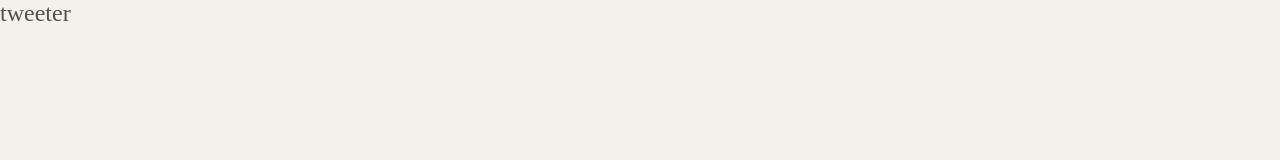
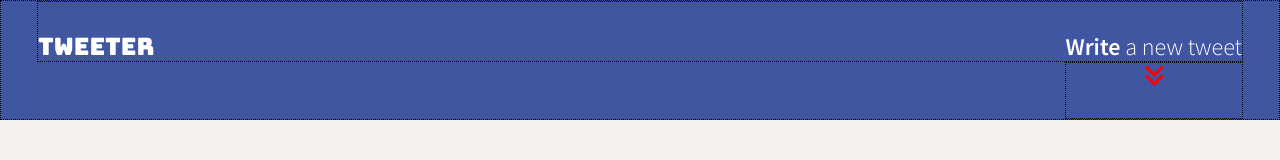
Before and after one commit to JoshuaHaughton/tweeter, a website: page public/index.html in a window 1280 px wide. Drawn offline with nearby package versions, Linux system fonts and the light colour scheme.

Commit message:
Added custom fonts, and created the nav header

```diff
--- a/public/index.html
+++ b/public/index.html
@@ -7,8 +7,18 @@
     <!-- External CSS -->
     <link rel="stylesheet" href="https://cdnjs.cloudflare.com/ajax/libs/normalize/8.0.1/normalize.min.css" type="text/css" />
 
+    <!-- Bungee 400 Regular, Source Sans Pro 300, 600 Regular and Italic-->
+    <link rel="preconnect" href="https://fonts.googleapis.com">
+    <link rel="preconnect" href="https://fonts.gstatic.com" crossorigin>
+    <link href="https://fonts.googleapis.com/css2?family=Bungee&family=Source+Sans+Pro:ital,wght@0,300;0,600;1,300;1,600&display=swap"
+    rel="stylesheet">
+
+    <!-- Font Awesome Library -->
+    <link rel="stylesheet" href="https://cdnjs.cloudflare.com/ajax/libs/font-awesome/6.0.0-beta2/css/all.min.css" integrity="sha512-YWzhKL2whUzgiheMoBFwW8CKV4qpHQAEuvilg9FAn5VJUDwKZZxkJNuGM4XkWuk94WCrrwslk8yWNGmY1EduTA==" crossorigin="anonymous" referrerpolicy="no-referrer" />
+
     <!-- App CSS -->
-    <link rel="stylesheet" href="/styles/layout.css" type="text/css" />
+    <link rel="stylesheet" href="./styles/layout.css" type="text/css" />
+    <link rel="stylesheet" href="./styles/nav.css" type="text/css" />
 
     <!-- External JS -->
     <script src="https://ajax.googleapis.com/ajax/libs/jquery/3.4.1/jquery.min.js"></script>
@@ -20,7 +30,16 @@
   <body>
     <!-- Top nav bar (fixed) -->
     <nav>
-      <span>tweeter</span>
+
+      <div>
+        <span>tweeter</span>
+        <p><b>Write </b> a new tweet</p>
+      </div>
+
+      <div class='div2'>
+        <i class="fa-solid fa-angles-down"></i>
+      </div>
+
     </nav>
 
     <!-- Page-specific (main) content here -->
--- a/public/styles/layout.css
+++ b/public/styles/layout.css
@@ -15,11 +15,13 @@
  */
 
 body {
+  font-family: 'Source Sans Pro', sans-serif;
   color: #545149;
   background-color: #f4f1ec;
   font-size: 24px;
 }
 
+
 /*
  * Additional CSS can be defined below or in other CSS files, as per instructions
  */
--- /dev/null
+++ b/public/styles/nav.css
@@ -0,0 +1,53 @@
+nav {
+  display: flex;
+  height: 120px;
+  width: 100%;
+  background-color: #4056A1;
+  color: #FFFFFF;
+  padding: 0 1.5em;
+  /* align-items: center; */
+  /* justify-content: center; */
+  justify-content: flex-end;
+
+  flex-flow: wrap;
+  border: 1px dotted black;
+}
+
+nav span {
+  font-family: "Bungee", sans-serif;
+  padding: 0;
+  margin: 0;
+}
+
+nav div {
+  width: 100%;
+  border: 1px dotted black;
+  padding: 0;
+  display: flex;
+  flex-direction: row;
+  justify-content: space-between;
+  align-items: flex-end;
+}
+
+nav .div2 {
+  width: 7.4em;
+  color: red;
+  border: 1px dotted black;
+  padding: 0;
+  display: flex;
+  flex-direction: row;
+  justify-content: center;
+  align-items: flex-start;
+}
+
+nav p {
+  padding: 0;
+  margin: 0;
+  /* line-height: 0; */
+}
+
+.fa-solid .fa-angles-down i {
+  justify-content: right;
+  justify-self: end;
+  flex-direction: row-reverse;
+}
```
Also changed, not shown: server/data-files/initial-tweets.json (+5 -5 lines), 1 other file.
